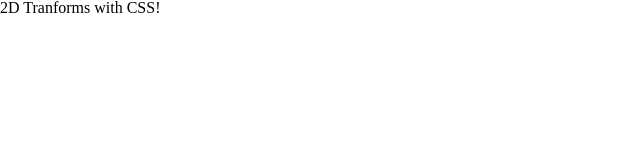
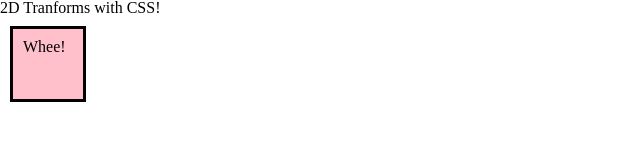
Before and after one commit to nalosman/WD_W5_CSS, a plain HTML site: page index.html in a window 1280 px wide. Shown: the whole page, without its empty margins (0-640 px from the left). Drawn offline with Linux system fonts and the light colour scheme.

Commit message:
exploring transitions

```diff
--- a/css/main.css
+++ b/css/main.css
@@ -0,0 +1,26 @@
+.box {
+  background-color: pink;
+  border: 3px solid black;
+  height: 50px;
+  margin: 10px;
+  padding: 10px;
+  width: 50px;
+
+  transition: all 1.5s;
+
+}
+
+.box:hover {
+  -moz-transform: rotate(15deg);
+  -webkit-transform: rotate(15deg);
+  -o-transform: rotate(15deg);
+  -ms-transform: rotate(15deg);
+
+  transform: rotate(15deg);
+
+  border-radius: 40px;
+  background-color: deeppink;
+
+  color: white;
+  text-transform: uppercase;
+}
--- a/index.html
+++ b/index.html
@@ -13,7 +13,10 @@
   <h1>2D Tranforms with CSS!</h1>
 
   <main>
+    <div class="box">
+      <span>Whee!</span>
 
+    </div>
   </main>
 
 
```
Also changed, not shown: 1 other file.
